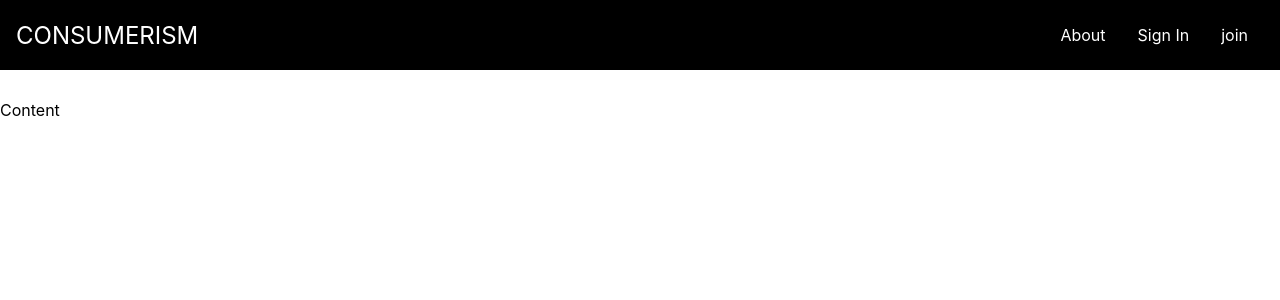
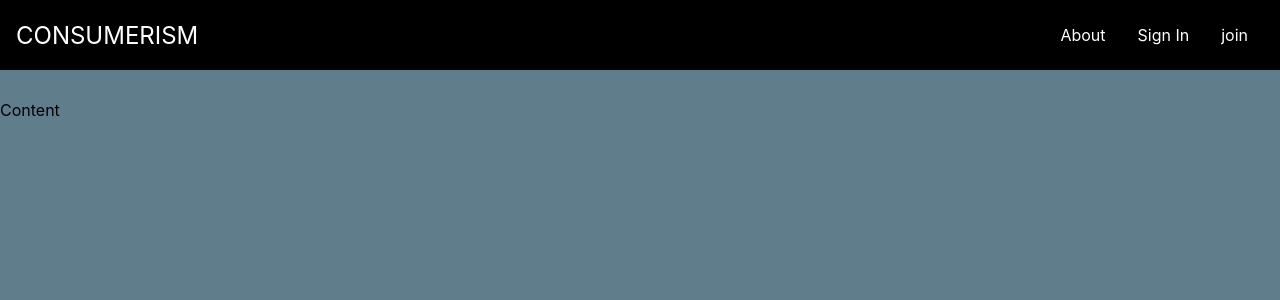
Before and after one commit to GN101/consumerism_app, a React (Create React App) app: page / in a window 1280 px wide. Shown: the top 300 px of the page. Built offline with nearby package versions, Linux system fonts and the light colour scheme.

Commit message:
changed index.css background color to avoid ending up blind due to white bg-color :P

```diff
--- a/src/index.css
+++ b/src/index.css
@@ -1,4 +1,5 @@
 body {
+  background-color: #607d8b;
   margin: 0;
   font-family: -apple-system, BlinkMacSystemFont, 'Segoe UI', 'Roboto', 'Oxygen',
     'Ubuntu', 'Cantarell', 'Fira Sans', 'Droid Sans', 'Helvetica Neue',
```
